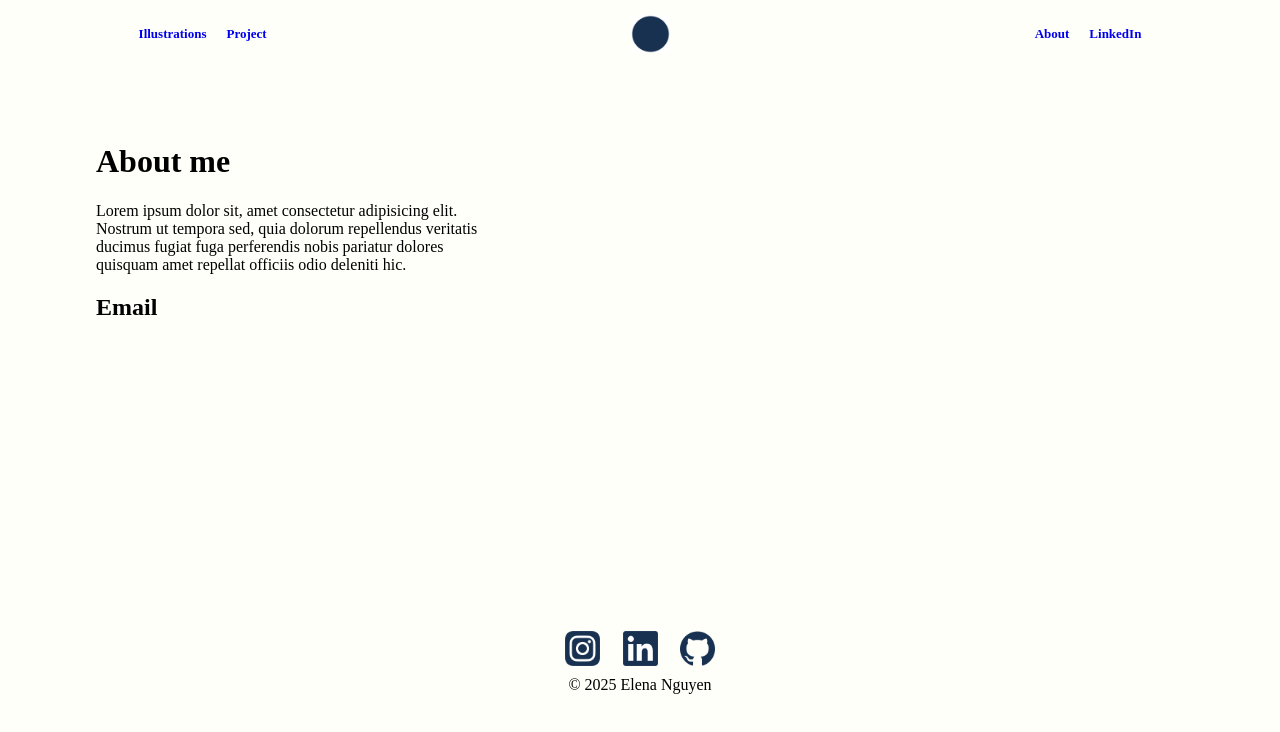
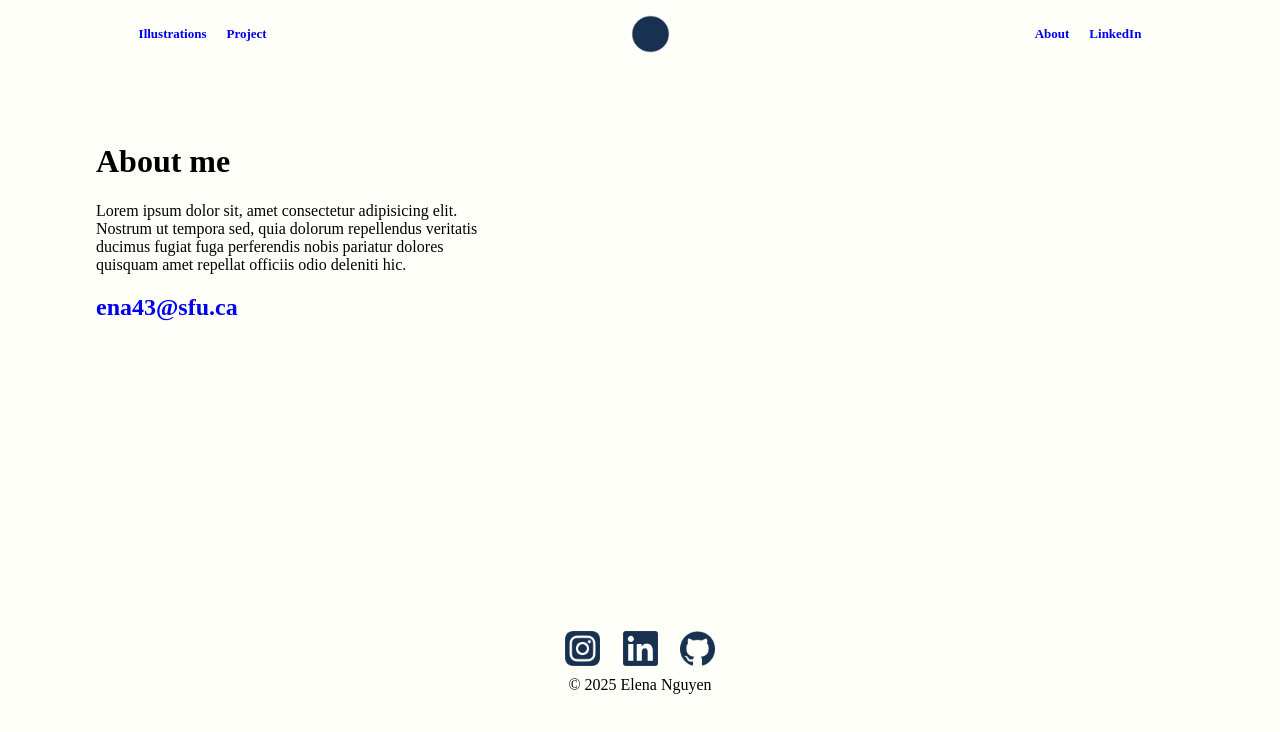
Before and after one commit to elenaktnguyen/elenaktnguyen.github.io, a React (Vite) app in the folder personal-website/: page /about in a window 1280 px wide. Shown: the top 732 px of the page. Built offline with nearby package versions, Linux system fonts and the light colour scheme.

Commit message:
feat: add school link in project section and email link in about section

```diff
--- a/personal-website/src/pages/About.jsx
+++ b/personal-website/src/pages/About.jsx
@@ -10,7 +10,7 @@ function About() {
                     <div className = "about-content-left">
                         <h1>About me</h1>
                         <p className = "bio">Lorem ipsum dolor sit, amet consectetur adipisicing elit. Nostrum ut tempora sed, quia dolorum repellendus veritatis ducimus fugiat fuga perferendis nobis pariatur dolores quisquam amet repellat officiis odio deleniti hic.</p>
-                        <h2>Email</h2>
+                        <h2><a href = "mailto:ena43@sfu.ca">ena43@sfu.ca</a></h2>
                     </div>
                     <div className = "about-content-right">
                         {/* Todo: Add image */}
--- a/personal-website/src/pages/Projects.jsx
+++ b/personal-website/src/pages/Projects.jsx
@@ -11,7 +11,7 @@ function Projects() {
                 <div className="proj-content-1">
                     <div className="proj-content-1-left">
                         <h1> Project Portfolio</h1>
-                        <h4>Elena Nguyen | SFU CS</h4>
+                        <h4>Elena Nguyen | <a href = "https://www.sfu.ca/fas/computing.html" target = "blank">SFU CS</a></h4>
                         <p>Lorem ipsum dolor sit amet consectetur adipisicing elit. Modi impedit esse, odit fugiat voluptatum voluptate voluptatibus rerum? Cum voluptate, assumenda odio nobis rem ipsam sed reprehenderit mollitia, quae iusto deleniti?</p>
                     </div>
                     <div className="proj-content-1-right">
```
